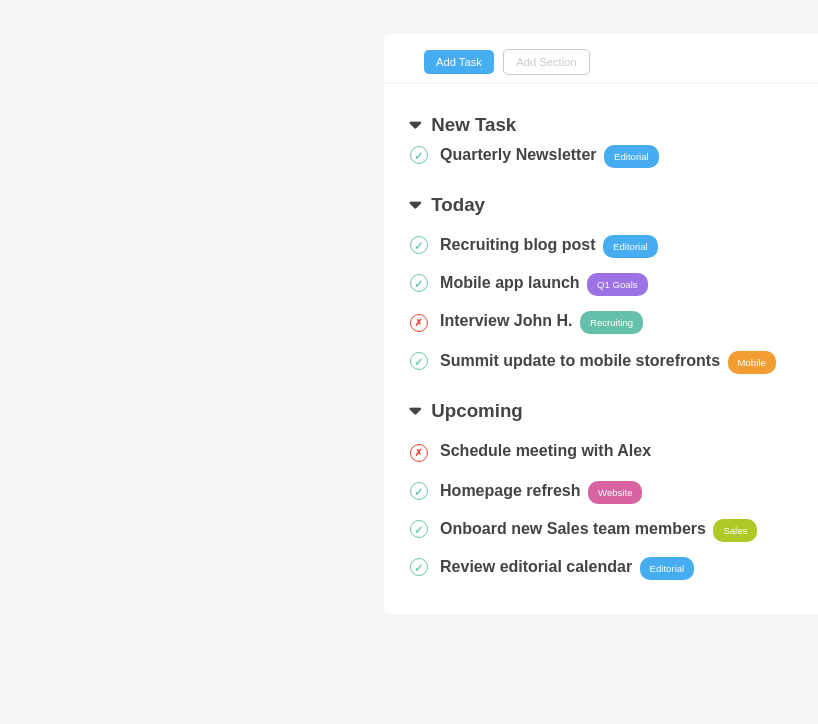
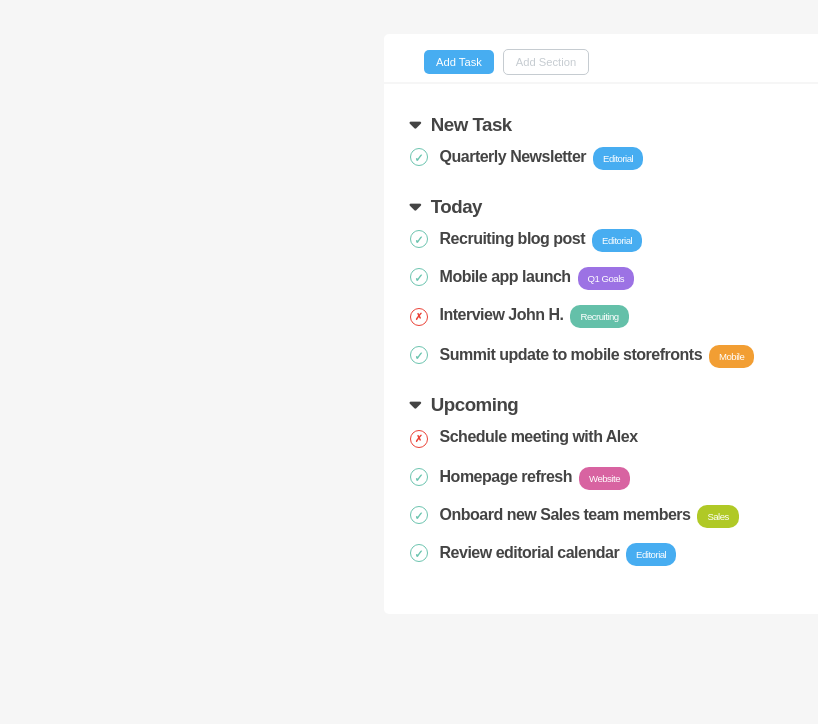
Before and after one commit to tarex7/html-css-toboolist, a plain HTML site: page index.html in a window 1280 px wide. Shown: the part 76-800 px from the top of the page, without its empty margins (0-818 px from the left). Drawn offline with Linux system fonts and the light colour scheme.

Commit message:
cleaned up CSS

```diff
--- a/index.html
+++ b/index.html
@@ -36,13 +36,12 @@
       </header>
 
       <div class="container">
-        <!-- Main content -->
 
         <!-- New Task -->
         <section id="new-task">
-            <h3><i class="fa-solid fa-caret-down"></i>New Task</h2>
-            <div>
-               <p class="checked">&check;</p> <p>Quarterly Newsletter</p>
+            <h3><i class="fa-solid fa-caret-down"></i>New Task</h3>
+            <div class="tasks">
+               <p class="icon check">&check;</p> <p>Quarterly Newsletter</p>
                <p class="label editorial">Editorial</p>
             </div>
         </section>
@@ -52,22 +51,22 @@
         <h3><i class="fa-solid fa-caret-down"></i>Today</h3>
 
         <div class="tasks">
-            <p class="checked">&check;</p> <p>Recruiting blog post</p>
+            <p class="icon check">&check;</p> <p>Recruiting blog post</p>
             <p class="label editorial">Editorial</p>
          </div>
 
         <div class="tasks">
-            <p class="checked">&check;</p> <p>Mobile app launch</p>
+            <p class="icon check">&check;</p> <p>Mobile app launch</p>
             <p class="label goals">Q1 Goals</p>
          </div>
 
         <div class="tasks">
-            <p class="cross">&cross;</p> <p>Interview John H.</p>
+            <p class="icon cross">&cross;</p> <p>Interview John H.</p>
             <p class="label recruiting">Recruiting</p>
          </div>
 
         <div class="tasks">
-            <p class="checked">&check;</p> <p>Summit update to mobile storefronts</p>
+            <p class="icon check">&check;</p> <p>Summit update to mobile storefronts</p>
             <p class="label mobile">Mobile</p>
          </div>
 
@@ -76,20 +75,20 @@
         <section id="upcoming">
             <h3><i class="fa-solid fa-caret-down"></i>Upcoming</h3>
             <div class="tasks">
-                <p class="cross">&cross;</p> <p>Schedule meeting with Alex</p>
+                <p class="icon cross">&cross;</p> <p>Schedule meeting with Alex</p>
 
              </div>
 
              <div class="tasks">
-                <p class="checked">&check;</p> <p>Homepage refresh</p>
+                <p class="icon check">&check;</p> <p>Homepage refresh</p>
                 <p class="label website">Website</p>
              </div>
              <div class="tasks">
-                <p class="checked">&check;</p> <p>Onboard new Sales team members</p>
+                <p class="icon check">&check;</p> <p>Onboard new Sales team members</p>
                 <p class="label sales">Sales</p>
              </div>
              <div class="tasks">
-                <p class="checked">&check;</p> <p>Review editorial calendar</p>
+                <p class="icon check">&check;</p> <p>Review editorial calendar</p>
                 <p class="label editorial">Editorial</p>
              </div>
         </section>
--- a/style.css
+++ b/style.css
@@ -18,7 +18,6 @@ h1 {
 
 h3 {
   font-weight: 800;
-  margin-bottom: 10px;
 }
 
 i {
@@ -30,104 +29,26 @@ p {
   font-weight: 600;
 }
 
-section {
-  margin: 30px 0;
-}
-
 body {
   background-color: rgb(246, 246, 246);
   font-family: Arial, Helvetica, sans-serif;
   color: #444;
+  letter-spacing: -.5px;
 }
 
-/* Utilities */
-
-.checked {
-  display: inline-block;
-  color: rgb(108, 196, 175);
-  width: 18px;
-  height: 18px;
-  border-radius: 50%;
-  border: 1px rgb(108, 196, 175) solid;
-  line-height: 18px;
-  text-align: center;
-  font-size: 0.7rem;
-  margin-right: 8px;
-}
-.cross {
-  display: inline-block;
-  color: rgb(234, 66, 55);
-  width: 18px;
-  height: 18px;
-  border-radius: 50%;
-  border: 1px rgb(234, 66, 55) solid;
-  line-height: 16px;
-  text-align: center;
-  font-size: 0.6rem;
-  margin-right: 8px;
-}
-
-.buttons {
-    margin: 40px 40px;
-    height: 50px;
-  }
-
-.btn {
-  padding: 6px 12px;
-  background-color: rgb(71, 173, 241);
-  color: #fff;
-  border: none;
-  border-radius: 5px;
-  margin: 15px 0;
-  cursor: pointer;
-  font-size: 0.7rem;
-}
-
-.label {
-  font-size: 0.6rem;
-  color: #fff;
-  padding: 6px 10px;
-  border-radius: 10px;
-  font-weight: normal;
-  margin-left: 3px;
-}
-
-.tasks {
-    margin: 20px 0;
-}
-
-.editorial {
-  background: rgb(71, 173, 241);
-}
-
-.goals {
-  background-color: rgb(156, 114, 228);
-}
-.recruiting {
-  background-color: rgb(100, 192, 169);
-}
-
-.mobile {
-  background-color: rgb(242, 158, 51);
-}
-.website {
-  background-color: rgb(216, 99, 161);
-}
-.sales {
-  background-color: rgb(176, 201, 38);
-}
-
-#section-btn {
-  background-color: #fff;
-  color: rgb(198, 204, 209);
-  border: 1px solid rgb(198, 204, 209);
-  margin-left: 5px;
+section {
+  margin: 30px 0;
 }
 
 .container {
   width: 90%;
   height: 100%;
   margin: 0 auto;
+}
+
+.buttons {
+  margin: 40px 40px;
+  height: 50px;
 }
 
 #page-header {
@@ -152,3 +73,80 @@ main {
   vertical-align: middle;
   margin-left: 20px;
 }
+
+/* Utilities */
+
+.icon {
+  display: inline-block;
+  width: 18px;
+  height: 18px;
+  border-radius: 50%;
+  line-height: 18px;
+  text-align: center;
+  font-size: 0.7rem;
+  margin-right: 8px;
+}
+
+.check {
+  color: rgb(108, 196, 175);
+  border: 1px rgb(108, 196, 175) solid;
+}
+
+.cross {
+  color: rgb(234, 66, 55);
+  border: 1px rgb(234, 66, 55) solid;
+  line-height: 16px;
+  font-size: 0.6rem;
+}
+
+.btn {
+  padding: 6px 12px;
+  background-color: rgb(71, 173, 241);
+  color: #fff;
+  border: none;
+  border-radius: 5px;
+  margin: 15px 0;
+  cursor: pointer;
+  font-size: 0.7rem;
+}
+
+#section-btn {
+  background-color: #fff;
+  color: rgb(198, 204, 209);
+  border: 1px solid rgb(198, 204, 209);
+  margin-left: 5px;
+}
+
+.label {
+  font-size: 0.6rem;
+  color: #fff;
+  padding: 6px 10px;
+  border-radius: 10px;
+  font-weight: normal;
+  margin-left: 3px;
+}
+
+.tasks {
+  margin: 12px 0 20px;
+}
+
+.editorial {
+  background: rgb(71, 173, 241);
+}
+
+.goals {
+  background-color: rgb(156, 114, 228);
+}
+.recruiting {
+  background-color: rgb(100, 192, 169);
+}
+
+.mobile {
+  background-color: rgb(242, 158, 51);
+}
+.website {
+  background-color: rgb(216, 99, 161);
+}
+.sales {
+  background-color: rgb(176, 201, 38);
+}
```
